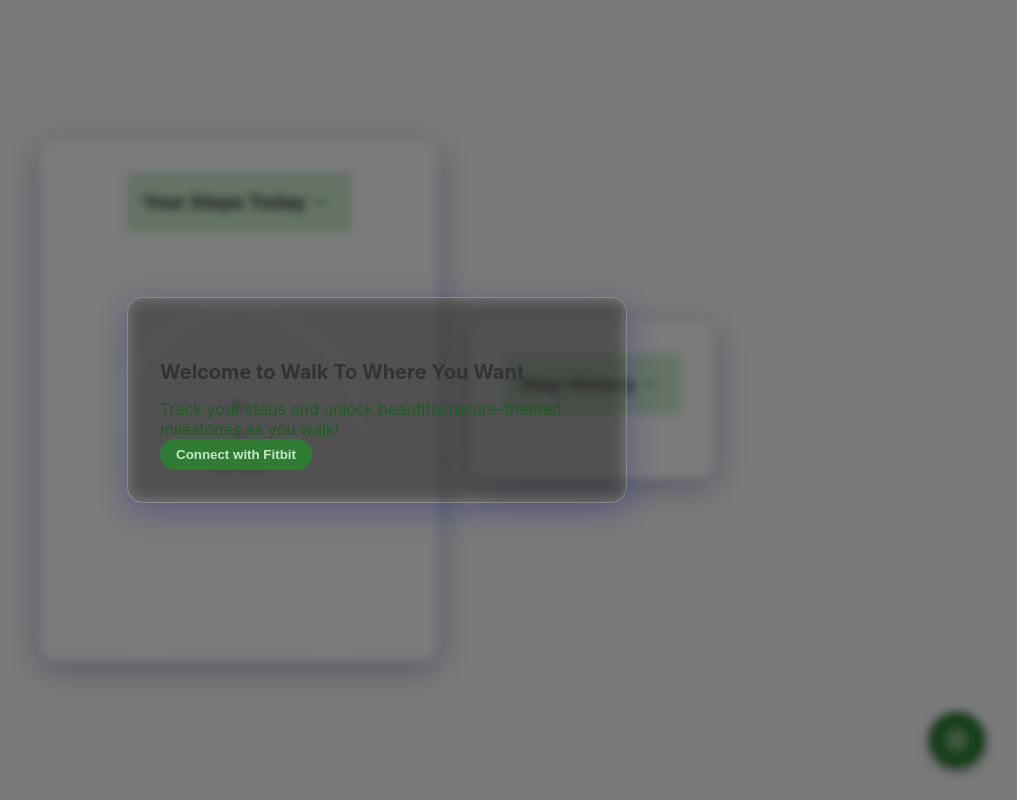
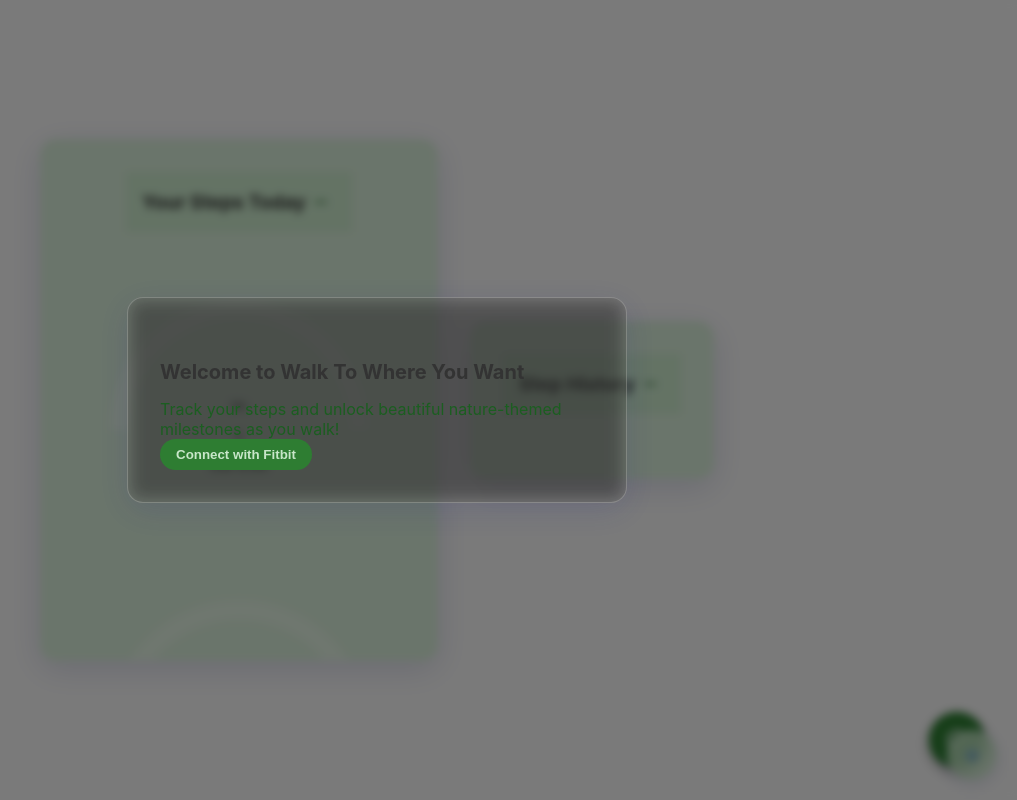
Before and after one commit to askjarv/walktowhereyouwant, a website with bundled scripts: page index.html in a window 1280 px wide. Shown: the whole page, without its empty margins (263-1280 px from the left). Built offline with nearby package versions, Linux system fonts and the light colour scheme.

Commit message:
Added glass effect to containers and fixed settings FAB

```diff
--- a/index.html
+++ b/index.html
@@ -49,6 +49,9 @@
             </div>
         </div>
     </div>
+
+    <!-- Settings FAB -->
+    <button id="settings-btn" class="settings-button" title="Settings">⚙️</button>
 
     <!-- Settings Modal -->
     <div id="settings-modal" class="modal">
--- a/styles.css
+++ b/styles.css
@@ -21,11 +21,11 @@
 }
 
 .glass-effect {
-    background: var(--glass-bg);
-    backdrop-filter: var(--glass-blur);
-    -webkit-backdrop-filter: var(--glass-blur);
-    border: 1px solid var(--glass-border);
-    box-shadow: var(--glass-shadow);
+    background: rgba(var(--menu-background-rgb), 0.7);
+    backdrop-filter: blur(10px);
+    -webkit-backdrop-filter: blur(10px);
+    border: 1px solid rgba(255, 255, 255, 0.2);
+    box-shadow: 0 8px 32px 0 rgba(31, 38, 135, 0.15);
 }
 
 .menu {
@@ -411,11 +411,11 @@
     align-items: center;
     padding: 2rem;
     border-radius: 1rem;
-    background: var(--glass-bg);
-    backdrop-filter: var(--glass-blur);
-    -webkit-backdrop-filter: var(--glass-blur);
-    border: 1px solid var(--glass-border);
-    box-shadow: var(--glass-shadow);
+    background: rgba(var(--menu-background-rgb), 0.7);
+    backdrop-filter: blur(10px);
+    -webkit-backdrop-filter: blur(10px);
+    border: 1px solid rgba(255, 255, 255, 0.2);
+    box-shadow: 0 8px 32px 0 rgba(31, 38, 135, 0.15);
 }
 
 #steps-count {
@@ -428,11 +428,11 @@
     grid-column: 1 / -1;
     padding: 2rem;
     border-radius: 1rem;
-    background: var(--glass-bg);
-    backdrop-filter: var(--glass-blur);
-    -webkit-backdrop-filter: var(--glass-blur);
-    border: 1px solid var(--glass-border);
-    box-shadow: var(--glass-shadow);
+    background: rgba(var(--menu-background-rgb), 0.7);
+    backdrop-filter: blur(10px);
+    -webkit-backdrop-filter: blur(10px);
+    border: 1px solid rgba(255, 255, 255, 0.2);
+    box-shadow: 0 8px 32px 0 rgba(31, 38, 135, 0.15);
     display: none;
     transition: all 0.3s ease;
 }
@@ -450,11 +450,11 @@
     grid-column: 1 / -1;
     padding: 2rem;
     border-radius: 1rem;
-    background: var(--glass-bg);
-    backdrop-filter: var(--glass-blur);
-    -webkit-backdrop-filter: var(--glass-blur);
-    border: 1px solid var(--glass-border);
-    box-shadow: var(--glass-shadow);
+    background: rgba(var(--menu-background-rgb), 0.7);
+    backdrop-filter: blur(10px);
+    -webkit-backdrop-filter: blur(10px);
+    border: 1px solid rgba(255, 255, 255, 0.2);
+    box-shadow: 0 8px 32px 0 rgba(31, 38, 135, 0.15);
 }
 
 .history-item {
@@ -1037,17 +1037,32 @@
 }
 
 .settings-button {
-    background: none;
-    border: none;
-    font-size: 1.5rem;
+    position: fixed;
+    bottom: 20px;
+    right: 20px;
+    width: 50px;
+    height: 50px;
+    border-radius: 50%;
+    background: rgba(var(--menu-background-rgb), 0.7);
+    backdrop-filter: blur(10px);
+    -webkit-backdrop-filter: blur(10px);
+    border: 1px solid rgba(255, 255, 255, 0.2);
+    box-shadow: 0 4px 16px 0 rgba(31, 38, 135, 0.15);
+    display: flex;
+    align-items: center;
+    justify-content: center;
     cursor: pointer;
-    padding: 0.5rem;
-    border-radius: 50%;
-    transition: background-color 0.3s ease;
+    z-index: 1000;
+    transition: all 0.3s ease;
 }
 
 .settings-button:hover {
-    background-color: rgba(0, 0, 0, 0.1);
+    transform: scale(1.1);
+    background: rgba(var(--menu-background-rgb), 0.9);
+}
+
+.settings-button:active {
+    transform: scale(0.95);
 }
 
 #login-button {
--- a/theme-manager.js
+++ b/theme-manager.js
@@ -222,15 +222,32 @@
     }
 
     applyTheme() {
+        if (!this.currentTheme) return;
+
         const root = document.documentElement;
-        const theme = this.currentTheme.globalTheme;
+        const { globalTheme } = this.currentTheme;
 
-        // Apply global theme settings
-        root.style.setProperty('--background-color', theme.backgroundColor);
-        root.style.setProperty('--menu-color', theme.menuColor);
-        root.style.setProperty('--menu-background', theme.menuBackground);
-        root.style.setProperty('--text-color', theme.textColor || '#000000');
-        root.style.setProperty('--font-family', theme.fontFamily || "'Open Sans', sans-serif");
+        // Convert hex to RGB for glass effect
+        const menuBackgroundRGB = this.hexToRGB(globalTheme.menuBackground);
+
+        // Apply theme colors
+        root.style.setProperty('--menu-background', globalTheme.menuBackground);
+        root.style.setProperty('--menu-background-rgb', `${menuBackgroundRGB.r}, ${menuBackgroundRGB.g}, ${menuBackgroundRGB.b}`);
+        root.style.setProperty('--menu-color', globalTheme.menuColor);
+        root.style.setProperty('--text-color', globalTheme.textColor || '#333333');
+        root.style.setProperty('--font-family', globalTheme.fontFamily || 'Arial, sans-serif');
+    }
+
+    hexToRGB(hex) {
+        // Remove the hash if it exists
+        hex = hex.replace('#', '');
+
+        // Parse the hex values
+        const r = parseInt(hex.substring(0, 2), 16);
+        const g = parseInt(hex.substring(2, 4), 16);
+        const b = parseInt(hex.substring(4, 6), 16);
+
+        return { r, g, b };
     }
 
     getMilestoneForSteps(steps) {
```
